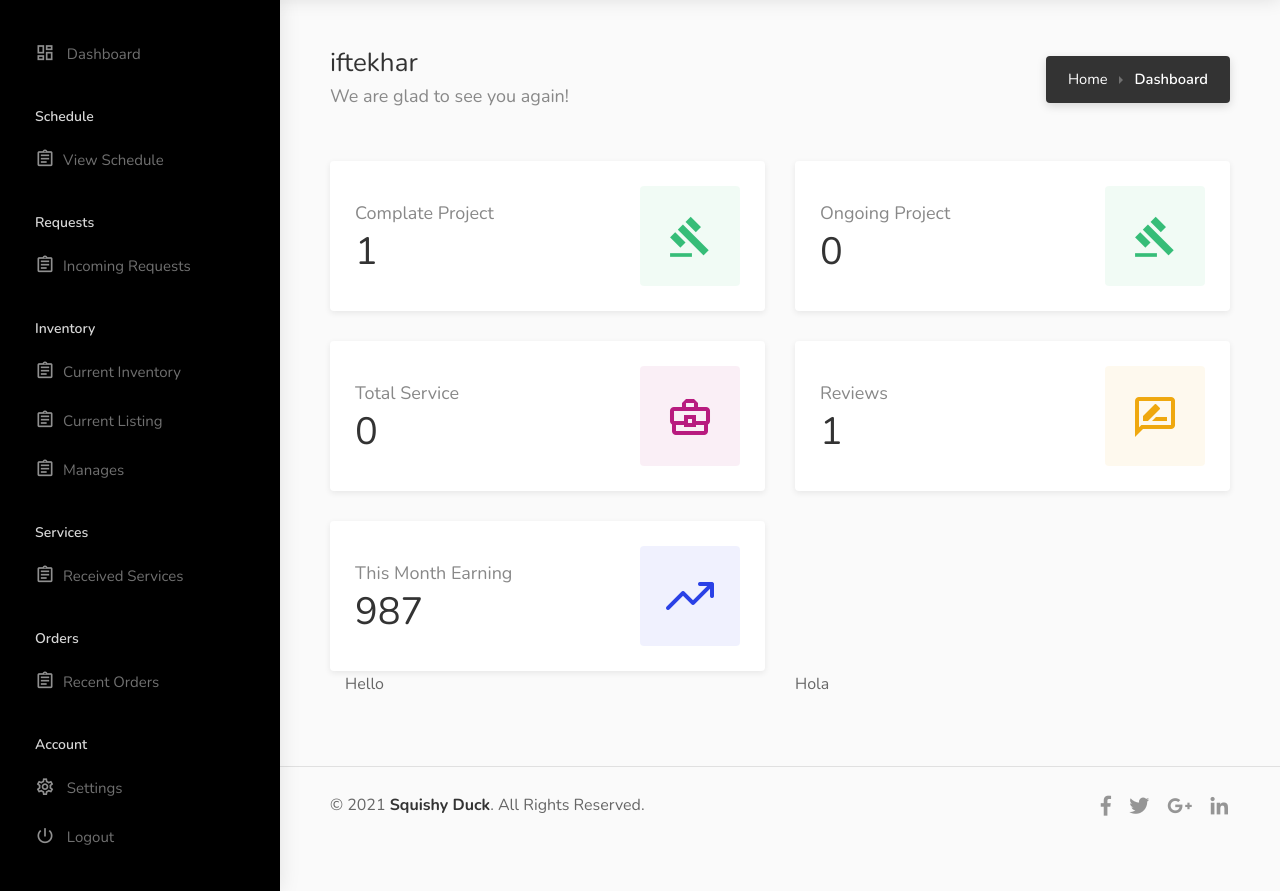
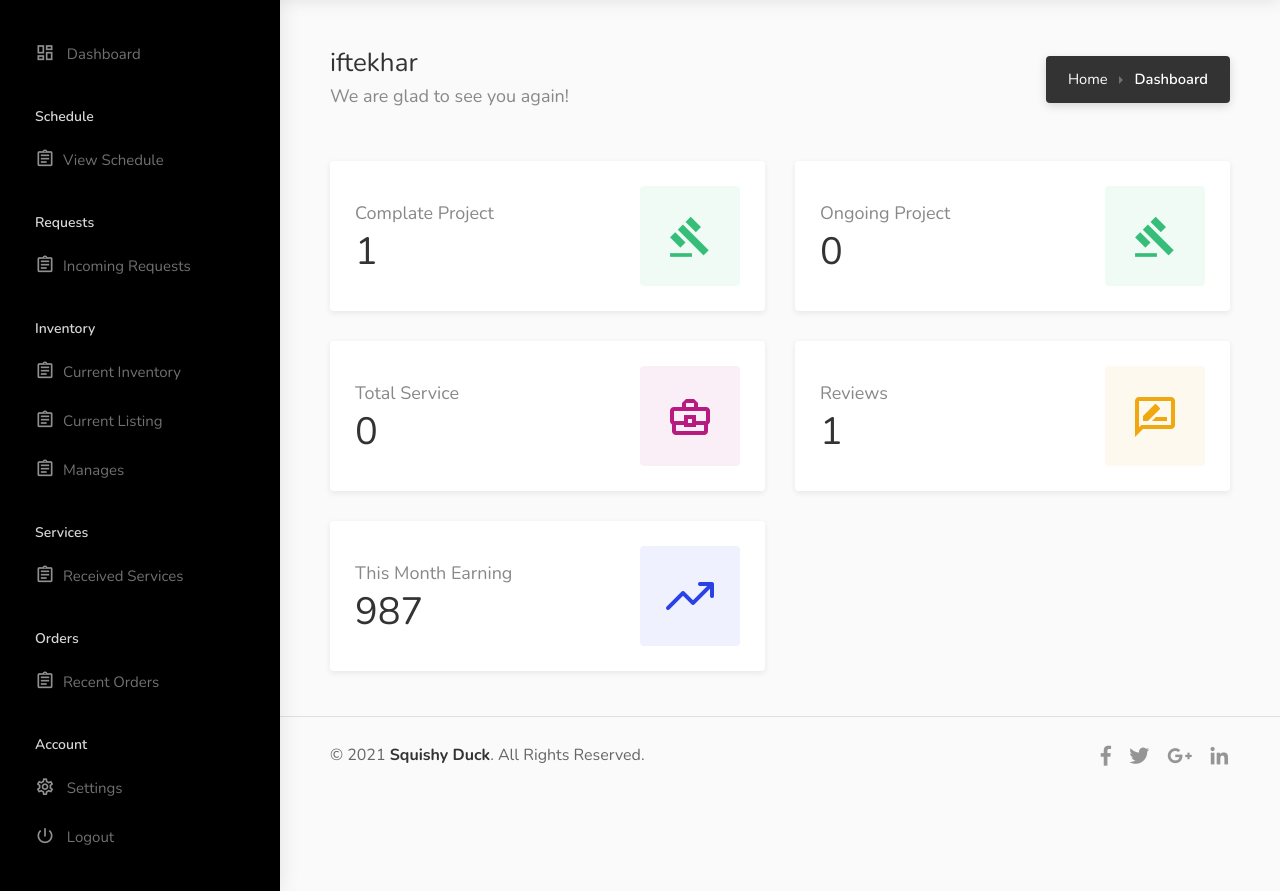
Before and after one commit to meghtech/-squishyDuck, a Laravel app: page /seller/dashboard in a window 1280 px wide. Shown: the part 83-974 px from the top of the page. Run offline with Laravel 8, Linux system fonts and the light colour scheme; a user stored in the database is signed in; data comes from the database, SQL or seed files in the repository; tables that the repository leaves empty hold one stand-in row (values such as "Sample post"); some libraries are stand-ins or nearby versions; some web fonts are replaced.

Commit message:
removed test

```diff
--- a/resources/views/seller/dashboard.blade.php
+++ b/resources/views/seller/dashboard.blade.php
@@ -94,13 +94,6 @@
 				</div>
 			</div>
 
-			<div class="container">
-				<div class="row">
-					<div class="col-md-6 bg-danger" style="height:50px; width:50px">Hello</div>
-					<div class="col-md-6 bg-success" style="height:50px; width:50px">Hola</div>
-				</div>
-			</div>
-
 			<!-- Footer -->
 			<div class="dashboard-footer-spacer"></div>
 			<div class="small-footer margin-top-15">
```
